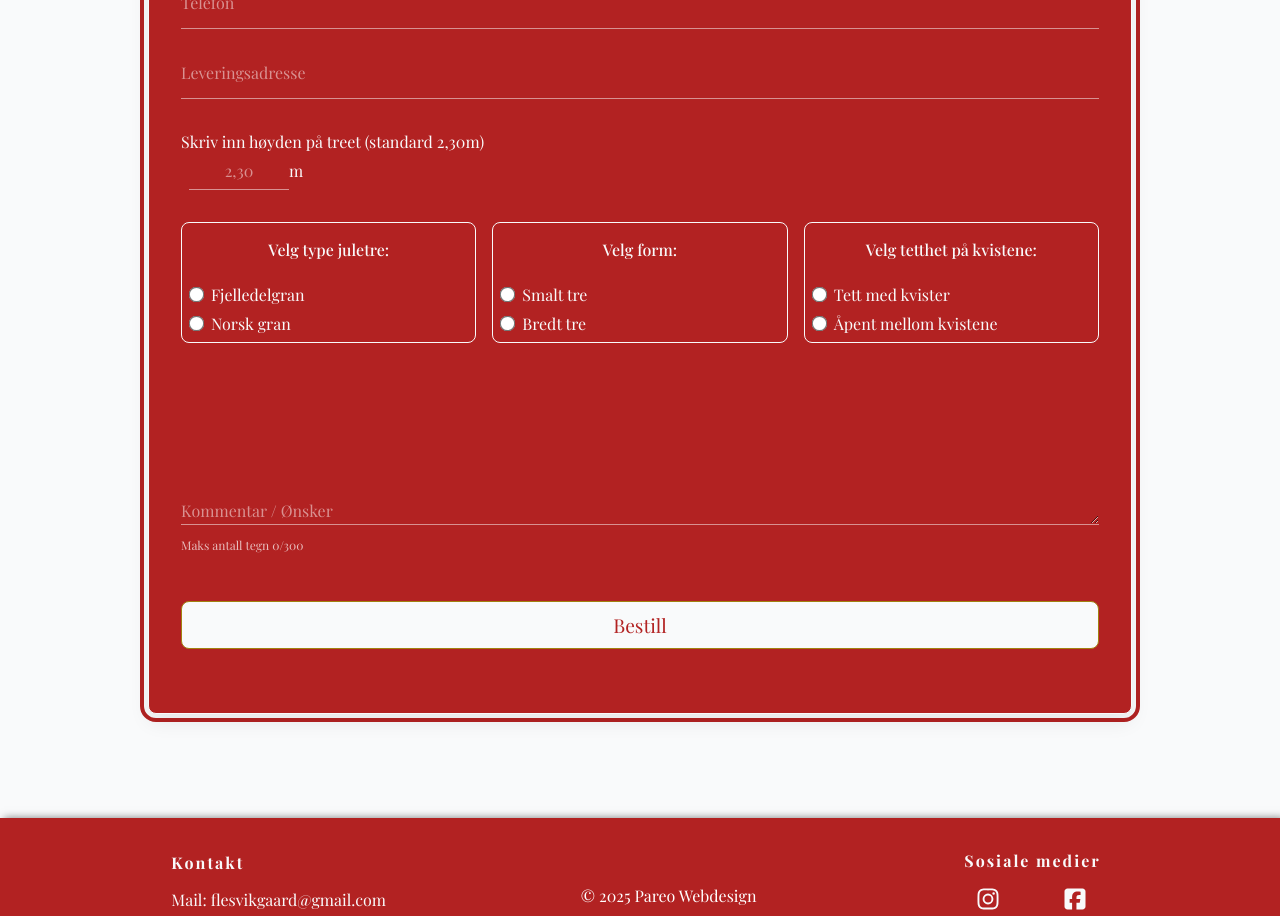
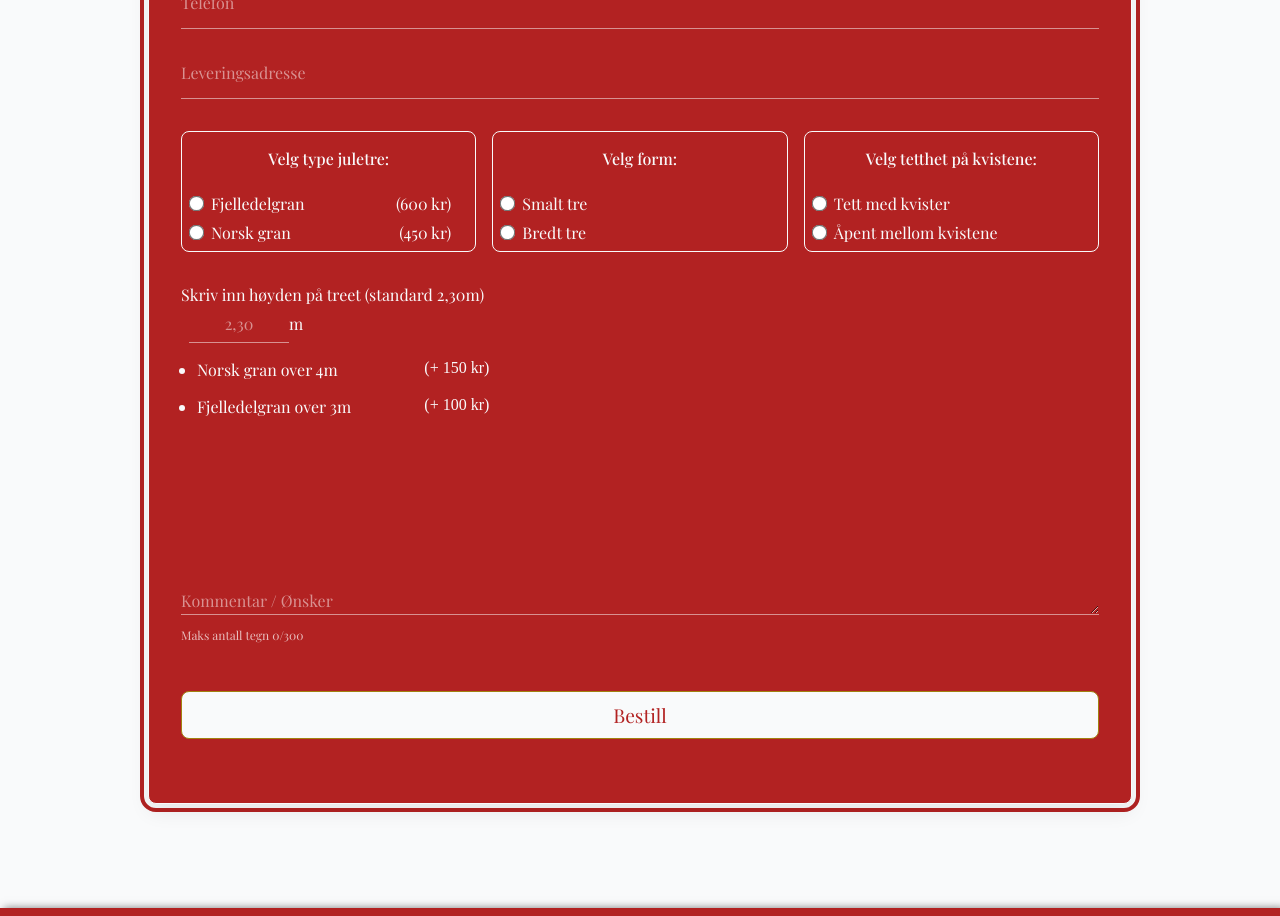
Before and after one commit to bennicodes/flesvik-juletre, a React (Vite) app: page /bestill in a window 1280 px wide. Shown: the part 1020-1936 px from the top of the page. Built offline with nearby package versions, Linux system fonts and the light colour scheme; no server answers.

Commit message:
implement price structure and styling for contactForm

```diff
--- a/src/components/ContactForm/ContactForm.jsx
+++ b/src/components/ContactForm/ContactForm.jsx
@@ -1,4 +1,4 @@
-import { useState } from "react";
+import { useEffect, useState } from "react";
 import { sendContactEmail } from "../../config/emailJsConfig";
 import useContactFormValidation from "../../hooks/useFormValidation";
 import Button from "../Button/Button";
@@ -24,8 +24,10 @@ const ContactForm = () => {
   const [successMessage, setSuccessMessage] = useState("");
   const [errorMessage, setErrorMessage] = useState("");
 
+  // handle validation through costume hook
   const { errors, validate, validateField } = useContactFormValidation();
 
+  // Track input value
   const handleChange = (e) => {
     const { name, value } = e.target;
     setFormData((prev) => ({
@@ -38,6 +40,7 @@ const ContactForm = () => {
     }
   };
 
+  // Verification on blur
   const handleBlur = (e) => {
     const { name, value } = e.target;
     if (submitted) validateField(name, value);
@@ -178,34 +181,6 @@ const ContactForm = () => {
         </div>
         {/* -------------------- */}
 
-        {/* Tree Height */}
-        <div className={styles.inputGroup}>
-          <div
-            className={`${styles.inputWrapper} ${
-              formData.treeHeight ? styles.filled : ""
-            }`}
-          >
-            <div className={styles.labelWrapper}>
-              <label htmlFor="treeHeight" className={styles.treeHeightLabel}>
-                Skriv inn høyden på treet (standard 2,30m)
-              </label>
-            </div>
-            <input
-              type="number"
-              name="treeHeight"
-              placeholder="2,30"
-              onChange={handleChange}
-              value={formData.treeHeight}
-              onBlur={handleBlur}
-              className={styles.heightInput}
-            />
-            <span className={styles.heightUnit}>m</span>
-          </div>
-          {errors.treeHeight && (
-            <p className={styles.errorMessage}>{errors.treeHeight}</p>
-          )}
-        </div>
-
         {/* -------------------- Radio Groups -------------------- */}
         {/* Tree Type */}
         <div className={`${styles.inputGroup} ${styles.radioGroups}`}>
@@ -222,6 +197,7 @@ const ContactForm = () => {
                   onChange={handleChange}
                 />
                 Fjelledelgran
+                <span className={styles.price}>({600} kr)</span>
               </label>
               <label htmlFor="norsk-gran" className={styles.radioOption}>
                 <input
@@ -233,6 +209,7 @@ const ContactForm = () => {
                   onChange={handleChange}
                 />
                 Norsk gran
+                <span className={styles.price}>({450} kr)</span>
               </label>
             </div>
             {errors.treeType && (
@@ -305,6 +282,46 @@ const ContactForm = () => {
           </div>
         </div>
 
+        {/* Tree Height */}
+        <div className={styles.inputGroup}>
+          <div
+            className={`${styles.inputWrapper} ${
+              formData.treeHeight ? styles.filled : ""
+            }`}
+          >
+            <div className={styles.labelWrapper}>
+              <label htmlFor="treeHeight" className={styles.treeHeightLabel}>
+                Skriv inn høyden på treet (standard 2,30m)
+              </label>
+            </div>
+            <input
+              type="number"
+              name="treeHeight"
+              placeholder="2,30"
+              onChange={handleChange}
+              value={formData.treeHeight}
+              onBlur={handleBlur}
+              className={styles.heightInput}
+            />
+            <span className={styles.heightUnit}>m</span>
+            <ul className={styles.heightList}>
+              <li>
+                <p>
+                  Norsk gran over 4m <span>(+ {150} kr)</span>
+                </p>
+              </li>
+              <li>
+                <p>
+                  Fjelledelgran over 3m <span>(+ {100} kr)</span>
+                </p>
+              </li>
+            </ul>
+          </div>
+          {errors.treeHeight && (
+            <p className={styles.errorMessage}>{errors.treeHeight}</p>
+          )}
+        </div>
+
         {/* -------------------- */}
         <div className={styles.inputGroup}>
           <div
@@ -337,6 +354,7 @@ const ContactForm = () => {
 
         {/* -------------------- */}
         <div className={styles.actionContainer}>
+          {/* <p className={styles.totalPrice}>Total: {total} kr</p> */}
           <p className={styles.successMessage}>{successMessage}</p>
           <p className={styles.errorMessage}>{errorMessage}</p>
           <Button classname={styles.submitButton} type="submit">
--- a/src/components/ContactForm/ContactForm.module.css
+++ b/src/components/ContactForm/ContactForm.module.css
@@ -226,6 +226,30 @@
   -moz-appearance: textfield;
 }
 
+.heightList {
+  /* max-width: 50%; */
+  display: flex;
+  flex-direction: column;
+  gap: var(--spacing-medium);
+  padding: var(--spacing-medium);
+}
+
+.heightList li {
+  display: list-item;
+  list-style: disc;
+}
+
+.heightList li p {
+  width: 33%;
+  display: flex;
+  justify-content: space-between;
+}
+
+.heightList li p span {
+  font-family: "Times New Roman", Times, serif;
+  white-space: nowrap;
+}
+
 /* ---------------------- */
 /* Character Counter */
 /* ---------------------- */
@@ -296,6 +320,22 @@
   animation: shake 0.3s ease;
 }
 
+/* --------------- */
+/* Pricing */
+/* --------------- */
+
+.price {
+  padding-right: var(--spacing-medium);
+  flex-grow: 1;
+  text-align: end;
+}
+
+.totalPrice {
+  padding: var(--spacing-small) 0;
+  font-family: "Times New Roman", Times, serif;
+  font-weight: 500;
+  font-size: var(--medium-font);
+}
 /* ---------------------- */
 /* Responsive */
 /* ---------------------- */
@@ -310,8 +350,12 @@
   .radioGroupWrapper {
     width: 50%;
   }
-  .radioGroupWrapper .radioLabel{
+  .radioGroupWrapper .radioLabel {
     justify-content: start;
+  }
+
+  .heightList li p {
+    width: 50%;
   }
 }
 
@@ -319,4 +363,12 @@
   .radioGroupWrapper {
     width: 100%;
   }
+
+  .heightList li p {
+    width: 100%;
+  }
+
+  .heightList li p span {
+    padding-left: var(--spacing-medium);
+  }
 }
--- a/src/pages/Order/Order.module.css
+++ b/src/pages/Order/Order.module.css
@@ -55,8 +55,8 @@ main {
   font-weight: 400;
   line-height: 1.4;
 }
-p span{
-  font-family:Arial, Helvetica, sans-serif;
+p span {
+  font-family: Arial, Helvetica, sans-serif;
 }
 
 @media screen and (max-width: 800px) {
```
